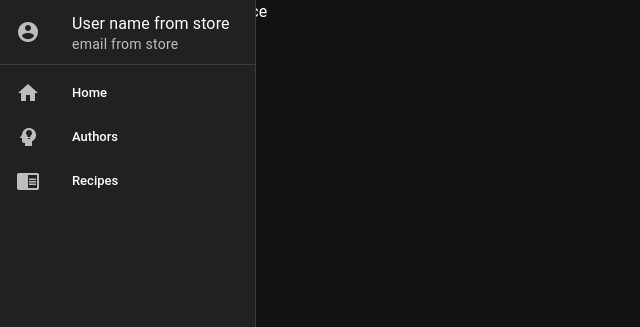
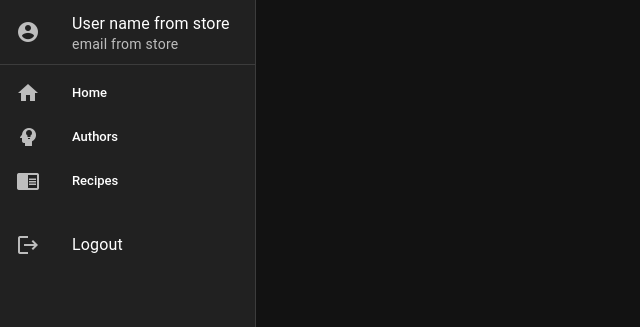
Before and after one commit to PfMartin/wegonice-app, a Nuxt app: page / in a window 1280 px wide. Shown: the top 327 px of the page, without its empty margins (0-640 px from the left). Built offline with nearby package versions, Linux system fonts and the light colour scheme; no server answers.

Commit message:
Added logout button

```diff
--- a/components/NavBar.vue
+++ b/components/NavBar.vue
@@ -1,5 +1,5 @@
 <template>
-  <v-app-bar-nav-icon @click="toggleDrawer"></v-app-bar-nav-icon>
+  <v-app-bar-nav-icon v-if="xs" @click="toggleDrawer"></v-app-bar-nav-icon>
   <v-navigation-drawer
     :permanent="!xs"
     :temporary="xs"
@@ -19,8 +19,14 @@
 
     <v-divider></v-divider>
 
+    <div class="d-flex flex-column justify-space-between">
       <v-list density="compact" nav>
-      <v-list-item prepend-icon="mdi-home" title="Home" value="home" to="/home">
+        <v-list-item
+          prepend-icon="mdi-home"
+          title="Home"
+          value="home"
+          to="/home"
+        >
         </v-list-item>
         <v-list-item
           prepend-icon="mdi-head-lightbulb"
@@ -35,6 +41,16 @@
           to="/recipes"
         ></v-list-item>
       </v-list>
+
+      <v-list>
+        <v-list-item
+          prepend-icon="mdi-logout"
+          title="Logout"
+          value="logout"
+          to="/login"
+        ></v-list-item>
+      </v-list>
+    </div>
   </v-navigation-drawer>
 </template>
 
```
Lines whose indentation alone changed are shown as unchanged.
